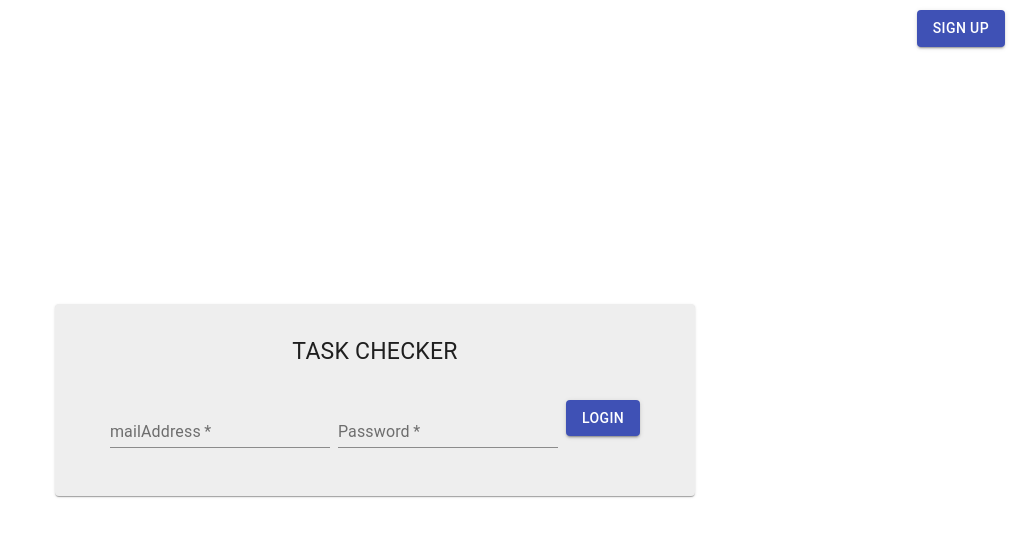
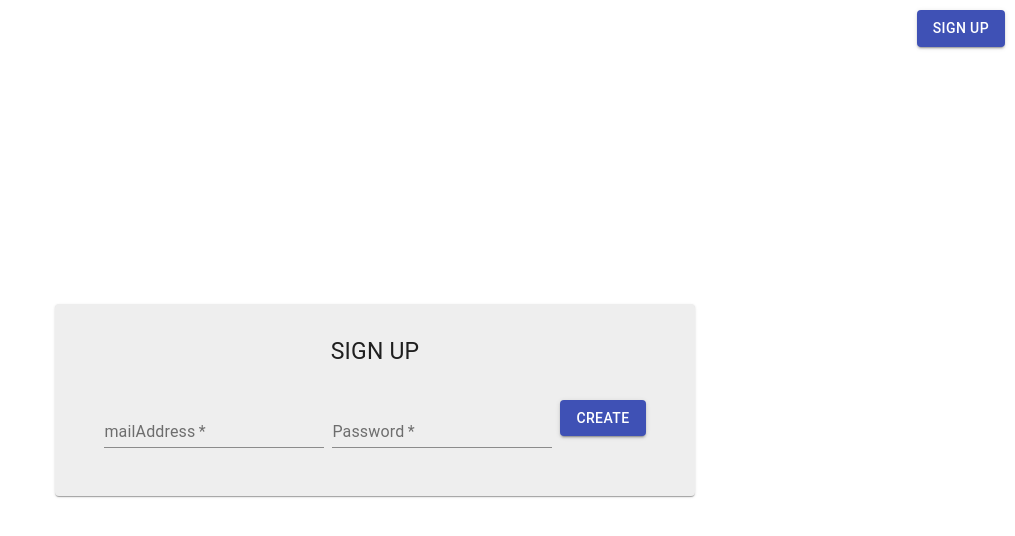
Before and after one commit to mirupapa/task_checker_front, a React (Create React App) app: page /login in a window 1280 px wide. Shown: the top 536 px of the page, without its empty margins (265-1280 px from the left). Built offline with nearby package versions, Linux system fonts and the light colour scheme.

Commit message:
フォームのばりでーしょんを修正

```diff
--- a/src/Login/Login.tsx
+++ b/src/Login/Login.tsx
@@ -1,13 +1,8 @@
-import React, { FC, useState, useRef } from 'react'
-import {
-  TextField,
-  Button,
-  Paper,
-  Grid,
-  Typography,
-  Box,
-} from '@material-ui/core'
+import React from 'react'
+import { TextField, Button, Paper, Grid, Typography } from '@material-ui/core'
 import { createStyles, makeStyles, Theme } from '@material-ui/core/styles'
+import { FormikHandlers, FormikProps, withFormik } from 'formik'
+import * as Yup from 'yup'
 import { TokenType } from './LoginType'
 
 const useStyles = makeStyles((theme: Theme) =>
@@ -40,30 +35,103 @@ const useStyles = makeStyles((theme: Theme) =>
     },
     error: {
       color: 'red',
+      fontSize: '12px',
     },
   })
 )
 
-const Login: FC = () => {
+type FormValues = {
+  mailAddress: string
+  password: string
+}
+
+const InnerForm = (props: FormikHandlers & FormikProps<FormValues>) => {
+  // eslint-disable-next-line @typescript-eslint/unbound-method
+  const {
+    touched,
+    errors,
+    isSubmitting,
+    values,
+    handleSubmit,
+    handleChange,
+  } = props
   const classes = useStyles()
-  const [isSubmitting, setSubmitting] = useState(false)
-  const mailRef = useRef<HTMLInputElement>(null)
-  const passwordRef = useRef<HTMLInputElement>(null)
 
-  const submit = () => {
-    return fetch(
-      `${process.env.REACT_APP_API_URL || 'http://localhost:8080'}/login`,
-      {
+  return (
+    <form className={classes.root} onSubmit={handleSubmit}>
+      <Paper className={classes.paper}>
+        <Typography align="center" className={classes.typo}>
+          SIGN UP
+        </Typography>
+        <Grid container justify="center">
+          <div>
+            <TextField
+              id="mailAddress"
+              label="mailAddress"
+              required
+              value={values.mailAddress}
+              className={classes.input}
+              onChange={handleChange}
+            />
+            {touched.mailAddress && errors.mailAddress && (
+              <div className={classes.error}>{errors.mailAddress}</div>
+            )}
+          </div>
+          <div>
+            <TextField
+              id="password"
+              label="Password"
+              type="password"
+              autoComplete="current-password"
+              required
+              value={values.password}
+              className={classes.input}
+              onChange={handleChange}
+            />
+            {touched.password && errors.password && (
+              <div className={classes.error}>{errors.password}</div>
+            )}
+          </div>
+          <Button
+            className={classes.loginButton}
+            variant="contained"
+            color="primary"
+            type="submit"
+            disabled={isSubmitting}
+          >
+            CREATE
+          </Button>
+        </Grid>
+      </Paper>
+      <Button
+        className={classes.signUpButton}
+        variant="contained"
+        color="primary"
+        href="/signUp"
+      >
+        Sign Up
+      </Button>
+    </form>
+  )
+}
+
+type LoginFormProps = {
+  mailAddress?: string
+  password?: string
+}
+
+const login = (values: FormValues, setSubmitting: (arg0: boolean) => void) => {
+  setTimeout(() => {
+    fetch(`${process.env.REACT_APP_API_URL || 'http://localhost:8080'}/login`, {
       method: 'POST',
       headers: {
         'Content-Type': 'application/json',
       },
       body: JSON.stringify({
-          mailAddress: mailRef.current?.value,
-          password: passwordRef.current?.value,
+        mailAddress: `${values.mailAddress}`,
+        password: `${values.password}`,
       }),
-      }
-    )
+    })
       .then((res) => {
         if (!res.ok) {
           throw new Error(`${res.status} ${res.statusText}`)
@@ -80,57 +148,111 @@ const Login: FC = () => {
         setSubmitting(false)
         throw error
       })
+  }, 1000)
 }
 
-  return (
-    <form onSubmit={submit} className={classes.root}>
-      <Paper className={classes.paper}>
-        <Typography align="center" className={classes.typo}>
-          TASK CHECKER
-        </Typography>
-        <Grid container justify="center">
-          <Box>
-            <TextField
-              id="mailAddress"
-              label="mailAddress"
-              required
-              inputRef={mailRef}
-              className={classes.input}
-            />
-          </Box>
-          <Box>
-            <TextField
-              id="password"
-              label="Password"
-              type="password"
-              autoComplete="current-password"
-              required
-              inputRef={passwordRef}
-              className={classes.input}
-            />
-          </Box>
-          <Button
-            variant="contained"
-            color="primary"
-            type="button"
-            className={classes.loginButton}
-            disabled={isSubmitting}
-            onClick={() => submit()}
-          >
-            LOGIN
-          </Button>
-        </Grid>
-      </Paper>
-      <Button
-        className={classes.signUpButton}
-        variant="contained"
-        color="primary"
-        href="/signUp"
-      >
-        Sign Up
-      </Button>
-    </form>
-  )
-}
+const Login = withFormik<LoginFormProps, FormValues>({
+  mapPropsToValues: () => ({ mailAddress: '', password: '' }),
+  validationSchema: Yup.object().shape({
+    mailAddress: Yup.string()
+      .required('必須です')
+      .email('メール形式のみ可能です'),
+    password: Yup.string()
+      .required('必須です')
+      .matches(/^[a-zA-Z0-9]+$/, { message: '英数字のみ可能です' }),
+  }),
+  handleSubmit: (values, { setSubmitting }) => {
+    login(values, setSubmitting)
+  },
+})(InnerForm)
+
+// const Login: FC = () => {
+//   const classes = useStyles()
+//   const [isSubmitting, setSubmitting] = useState(false)
+//   const mailRef = useRef<HTMLInputElement>(null)
+//   const passwordRef = useRef<HTMLInputElement>(null)
+
+//   const submit = () => {
+//     return fetch(
+//       `${process.env.REACT_APP_API_URL || 'http://localhost:8080'}/login`,
+//       {
+//         method: 'POST',
+//         headers: {
+//           'Content-Type': 'application/json',
+//         },
+//         body: JSON.stringify({
+//           mailAddress: mailRef.current?.value,
+//           password: passwordRef.current?.value,
+//         }),
+//       }
+//     )
+//       .then((res) => {
+//         if (!res.ok) {
+//           throw new Error(`${res.status} ${res.statusText}`)
+//         }
+
+//         return res.json()
+//       })
+//       .then((res) => {
+//         setSubmitting(false)
+//         localStorage.setItem('task_checker_token', (res as TokenType).Token)
+//         window.location.href = '/'
+//       })
+//       .catch((error) => {
+//         setSubmitting(false)
+//         throw error
+//       })
+//   }
+
+//   return (
+//     <form onSubmit={submit} className={classes.root}>
+//       <Paper className={classes.paper}>
+//         <Typography align="center" className={classes.typo}>
+//           TASK CHECKER
+//         </Typography>
+//         <Grid container justify="center">
+//           <Box>
+//             <TextField
+//               id="mailAddress"
+//               label="mailAddress"
+//               required
+//               inputRef={mailRef}
+//               className={classes.input}
+//             />
+//           </Box>
+//           <Box>
+//             <TextField
+//               id="password"
+//               label="Password"
+//               type="password"
+//               autoComplete="current-password"
+//               required
+//               inputRef={passwordRef}
+//               className={classes.input}
+//             />
+//           </Box>
+//           <Button
+//             variant="contained"
+//             color="primary"
+//             type="button"
+//             className={classes.loginButton}
+//             disabled={isSubmitting}
+//             onClick={() => submit()}
+//           >
+//             LOGIN
+//           </Button>
+//         </Grid>
+//       </Paper>
+//       <Button
+//         className={classes.signUpButton}
+//         variant="contained"
+//         color="primary"
+//         href="/signUp"
+//       >
+//         Sign Up
+//       </Button>
+//     </form>
+//   )
+// }
 
 export default Login
--- a/src/Login/SignUp.tsx
+++ b/src/Login/SignUp.tsx
@@ -32,6 +32,10 @@ const useStyles = makeStyles((theme: Theme) =>
       top: 10,
       left: 10,
     },
+    error: {
+      color: 'red',
+      fontSize: '12px',
+    },
   })
 )
 
@@ -60,6 +64,7 @@ const InnerForm = (props: FormikHandlers & FormikProps<FormValues>) => {
           SIGN UP
         </Typography>
         <Grid container justify="center">
+          <div>
             <TextField
               id="mailAddress"
               label="mailAddress"
@@ -69,8 +74,10 @@ const InnerForm = (props: FormikHandlers & FormikProps<FormValues>) => {
               onChange={handleChange}
             />
             {touched.mailAddress && errors.mailAddress && (
-            <div>{errors.mailAddress}</div>
+              <div className={classes.error}>{errors.mailAddress}</div>
             )}
+          </div>
+          <div>
             <TextField
               id="userName"
               label="userName"
@@ -79,7 +86,11 @@ const InnerForm = (props: FormikHandlers & FormikProps<FormValues>) => {
               className={classes.input}
               onChange={handleChange}
             />
-          {touched.userName && errors.userName && <div>{errors.userName}</div>}
+            {touched.userName && errors.userName && (
+              <div className={classes.error}>{errors.userName}</div>
+            )}
+          </div>
+          <div>
             <TextField
               id="password"
               label="Password"
@@ -90,7 +101,10 @@ const InnerForm = (props: FormikHandlers & FormikProps<FormValues>) => {
               className={classes.input}
               onChange={handleChange}
             />
-          {touched.password && errors.password && <div>{errors.password}</div>}
+            {touched.password && errors.password && (
+              <div className={classes.error}>{errors.password}</div>
+            )}
+          </div>
           <Button
             className={classes.loginButton}
             variant="contained"
@@ -164,9 +178,15 @@ const createAccount = (
 const SignUp = withFormik<SignUpFormProps, FormValues>({
   mapPropsToValues: () => ({ mailAddress: '', userName: '', password: '' }),
   validationSchema: Yup.object().shape({
-    mailAddress: Yup.string().required('required mailAddress'),
-    userName: Yup.string().required('required userName'),
-    password: Yup.string().required('required password'),
+    mailAddress: Yup.string()
+      .required('必須です')
+      .email('メール形式のみ可能です'),
+    userName: Yup.string()
+      .required('必須です')
+      .matches(/^[a-zA-Z0-9]+$/, { message: '英数字のみ可能です' }),
+    password: Yup.string()
+      .required('必須です')
+      .matches(/^[a-zA-Z0-9]+$/, { message: '英数字のみ可能です' }),
   }),
   handleSubmit: (values, { setSubmitting }) => {
     createAccount(values, setSubmitting)
```
Lines whose indentation alone changed are shown as unchanged.
